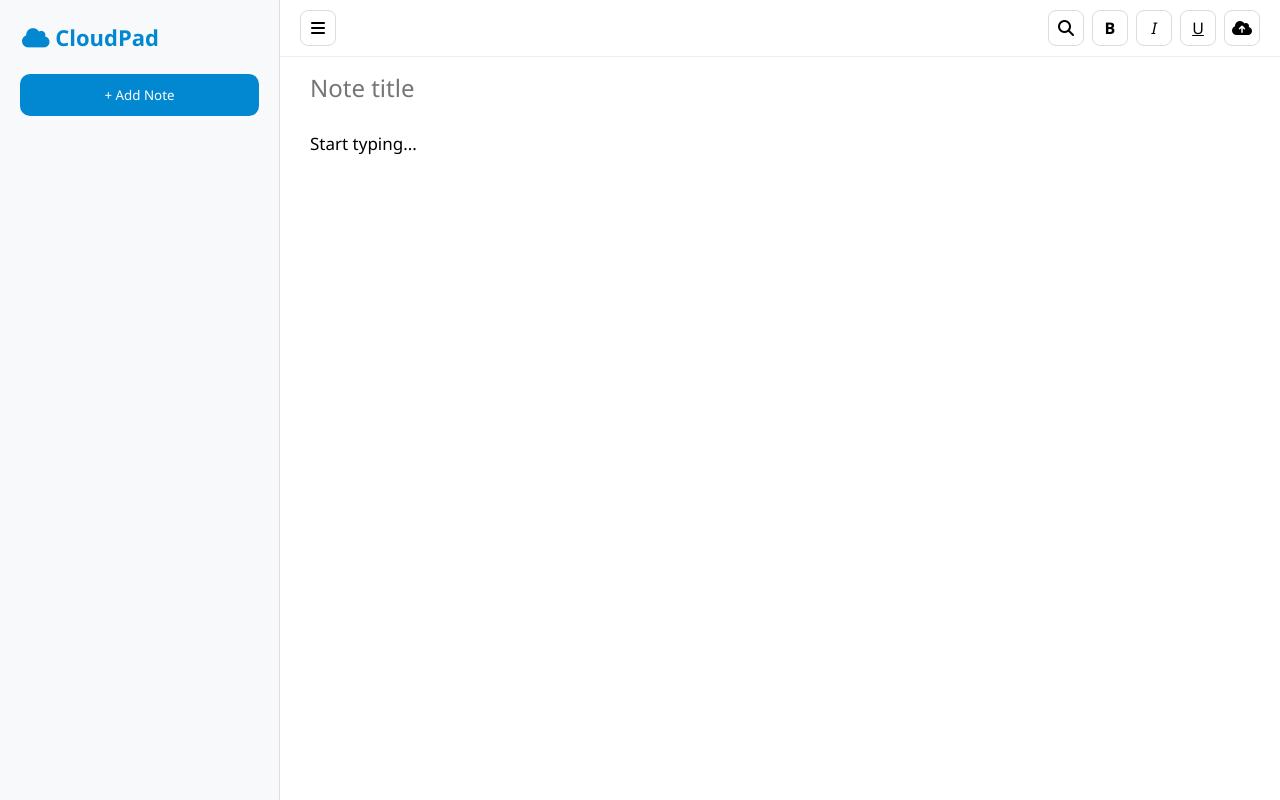
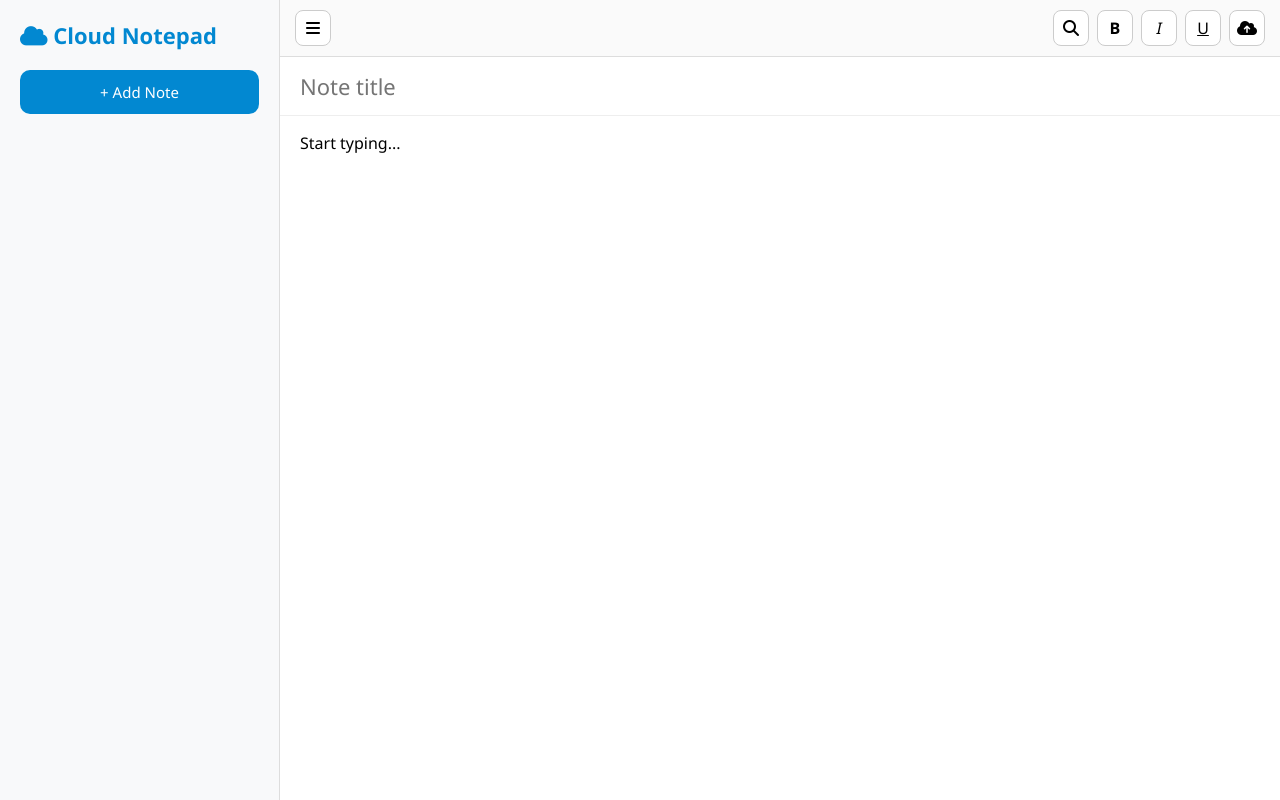
Before and after one commit to BAPONBARMON126/Notepad, a plain HTML site: page index.html in a window 1280 px wide. Drawn offline with Linux system fonts and the light colour scheme.

Commit message:
Update index.html

```diff
--- a/index.html
+++ b/index.html
@@ -3,47 +3,174 @@
 <head>
 <meta charset="UTF-8">
 <meta name="viewport" content="width=device-width, initial-scale=1.0">
-<title>CloudPad</title>
+<title>Cloud Notepad</title>
 
 <link rel="stylesheet" href="https://cdnjs.cloudflare.com/ajax/libs/font-awesome/6.5.0/css/all.min.css">
 
 <style>
-*{margin:0;padding:0;box-sizing:border-box;font-family:Segoe UI,sans-serif;}
-body{background:#e0f7fa;height:100vh;overflow:hidden}
+*{
+  margin:0;
+  padding:0;
+  box-sizing:border-box;
+  font-family:Segoe UI, sans-serif;
+}
 
-.app-container{width:100%;height:100vh;background:#fff;display:flex;overflow:hidden}
+body{
+  background:#e6e6e6;
+  height:100vh;
+  overflow:hidden;
+}
 
-/* SIDEBAR */
-.sidebar{width:280px;background:#f8f9fa;border-right:1px solid #ddd;display:flex;flex-direction:column;z-index:1000}
-.logo-area{padding:22px;font-size:22px;font-weight:bold;color:#0288d1}
-.add-note-btn{margin:0 20px 15px;padding:12px;background:#0288d1;color:#fff;border:none;border-radius:10px;cursor:pointer}
-.notes-list{flex:1;padding:10px;overflow-y:auto}
-.note-item{padding:12px;background:#fff;margin-bottom:8px;border-radius:8px;cursor:pointer;border-left:4px solid transparent}
-.note-item.active{border-left:4px solid #0288d1;background:#e1f5fe}
+/* ================= APP LAYOUT ================= */
+.app-container{
+  width:100%;
+  height:100vh;
+  background:#fff;
+  display:flex;
+}
 
-/* EDITOR */
-.editor-area{flex:1;display:flex;flex-direction:column;position:relative}
-.editor-header{display:flex;justify-content:space-between;align-items:center;padding:10px 20px;border-bottom:1px solid #eee}
-.top-action-bar{display:flex;gap:8px;flex-wrap:wrap}
-.icon-btn{width:36px;height:36px;border-radius:8px;border:1px solid #ddd;display:flex;align-items:center;justify-content:center;cursor:pointer}
-.icon-btn:hover{background:#e1f5fe}
+/* ================= SIDEBAR ================= */
+.sidebar{
+  width:280px;
+  background:#f8f9fa;
+  border-right:1px solid #ddd;
+  display:flex;
+  flex-direction:column;
+}
 
-#note-title{padding:14px 30px;font-size:24px;border:none;outline:none}
-#rich-editor{flex:1;padding:12px 30px;outline:none;font-size:17px;line-height:1.6;overflow-y:auto}
+.logo{
+  padding:20px;
+  font-size:22px;
+  font-weight:bold;
+  color:#0288d1;
+}
 
-/* FIND */
-.dropdown{position:absolute;top:60px;right:20px;background:#fff;border:1px solid #ccc;border-radius:10px;padding:10px;display:none;z-index:2000}
-.find-highlight{background:yellow}
+.add-btn{
+  margin:0 20px 15px;
+  padding:12px;
+  border:none;
+  border-radius:10px;
+  background:#0288d1;
+  color:#fff;
+  font-size:15px;
+  cursor:pointer;
+}
 
-/* MOBILE */
-.mobile-overlay{display:none;position:fixed;inset:0;background:rgba(0,0,0,.3);z-index:900}
+.notes-list{
+  flex:1;
+  padding:10px;
+  overflow-y:auto;
+}
+
+.note-item{
+  background:#fff;
+  padding:12px;
+  margin-bottom:8px;
+  border-radius:8px;
+  cursor:pointer;
+  border-left:4px solid transparent;
+}
+
+.note-item.active{
+  border-left:4px solid #0288d1;
+  background:#e1f5fe;
+}
+
+/* ================= EDITOR ================= */
+.editor{
+  flex:1;
+  display:flex;
+  flex-direction:column;
+  position:relative;
+}
+
+.editor-header{
+  display:flex;
+  justify-content:space-between;
+  align-items:center;
+  padding:10px 15px;
+  border-bottom:1px solid #ddd;
+  background:#fafafa;
+}
+
+.toolbar{
+  display:flex;
+  gap:8px;
+}
+
+.icon-btn{
+  width:36px;
+  height:36px;
+  border-radius:8px;
+  border:1px solid #ccc;
+  background:#fff;
+  display:flex;
+  align-items:center;
+  justify-content:center;
+  cursor:pointer;
+}
+
+.icon-btn:hover{
+  background:#e1f5fe;
+}
+
+#note-title{
+  padding:14px 20px;
+  font-size:22px;
+  border:none;
+  outline:none;
+  border-bottom:1px solid #eee;
+}
+
+#rich-editor{
+  flex:1;
+  padding:15px 20px;
+  outline:none;
+  font-size:16px;
+  line-height:1.6;
+  overflow-y:auto;
+}
+
+/* ================= FIND ================= */
+.find-box{
+  position:absolute;
+  top:55px;
+  right:20px;
+  background:#fff;
+  border:1px solid #ccc;
+  border-radius:10px;
+  padding:10px;
+  display:none;
+  z-index:999;
+}
+
+.find-highlight{
+  background:yellow;
+}
+
+/* ================= MOBILE ================= */
+.mobile-overlay{
+  display:none;
+  position:fixed;
+  inset:0;
+  background:rgba(0,0,0,.3);
+  z-index:900;
+}
 
 @media(max-width:768px){
-.sidebar{position:absolute;left:-100%;height:100%;transition:.3s}
-.sidebar.open{left:0}
-.mobile-overlay.active{display:block}
-#note-title{font-size:20px;padding:12px 20px}
-#rich-editor{padding:10px 20px;font-size:16px}
+  .sidebar{
+    position:absolute;
+    left:-100%;
+    height:100%;
+    z-index:1000;
+    transition:.3s;
+  }
+  .sidebar.open{
+    left:0;
+  }
+  .mobile-overlay.active{
+    display:block;
+  }
 }
 </style>
 </head>
@@ -54,37 +181,52 @@ body{background:#e0f7fa;height:100vh;overflow:hidden}
 
 <div class="app-container">
 
-  <!-- SIDEBAR -->
+  <!-- ================= SIDEBAR ================= -->
   <div class="sidebar" id="sidebar">
-    <div class="logo-area"><i class="fas fa-cloud"></i> CloudPad</div>
-    <button class="add-note-btn" onclick="addNewNote()">+ Add Note</button>
+    <div class="logo">
+      <i class="fa-solid fa-cloud"></i> Cloud Notepad
+    </div>
+    <button class="add-btn" onclick="addNewNote()">+ Add Note</button>
     <div class="notes-list" id="notesList"></div>
   </div>
 
-  <!-- EDITOR -->
-  <div class="editor-area">
+  <!-- ================= EDITOR ================= -->
+  <div class="editor">
     <div class="editor-header">
-      <div class="icon-btn" onclick="toggleSidebar()"><i class="fas fa-bars"></i></div>
+      <div class="icon-btn" onclick="toggleSidebar()">
+        <i class="fa-solid fa-bars"></i>
+      </div>
 
-      <div class="top-action-bar">
-        <div class="icon-btn" onclick="toggleFind()"><i class="fas fa-search"></i></div>
+      <div class="toolbar">
+        <div class="icon-btn" onclick="toggleFind()">
+          <i class="fa-solid fa-magnifying-glass"></i>
+        </div>
         <div class="icon-btn" onclick="applyFormat('bold')"><b>B</b></div>
         <div class="icon-btn" onclick="applyFormat('italic')"><i>I</i></div>
         <div class="icon-btn" onclick="applyFormat('underline')"><u>U</u></div>
-        <div class="icon-btn" onclick="saveNote()"><i class="fas fa-cloud-upload-alt"></i></div>
+        <div class="icon-btn" onclick="saveNote()">
+          <i class="fa-solid fa-cloud-arrow-up"></i>
+        </div>
       </div>
     </div>
 
-    <div class="dropdown" id="findBox">
-      <input id="findInput" placeholder="Find..." onkeyup="findText()" style="padding:8px;width:200px">
+    <div class="find-box" id="findBox">
+      <input id="findInput" placeholder="Find text..."
+        onkeyup="findText()"
+        style="padding:8px;width:200px;">
     </div>
 
     <input id="note-title" placeholder="Note title">
-    <div id="rich-editor" contenteditable="true">Start typing...</div>
+    <div id="rich-editor" contenteditable="true">
+      Start typing...
+    </div>
   </div>
+
 </div>
 
+<!-- ================= SCRIPTS ================= -->
 <script src="config.js"></script>
-<script src="app.js"></script>
+<script src="app.v3.js"></script>
+
 </body>
 </html>
```
